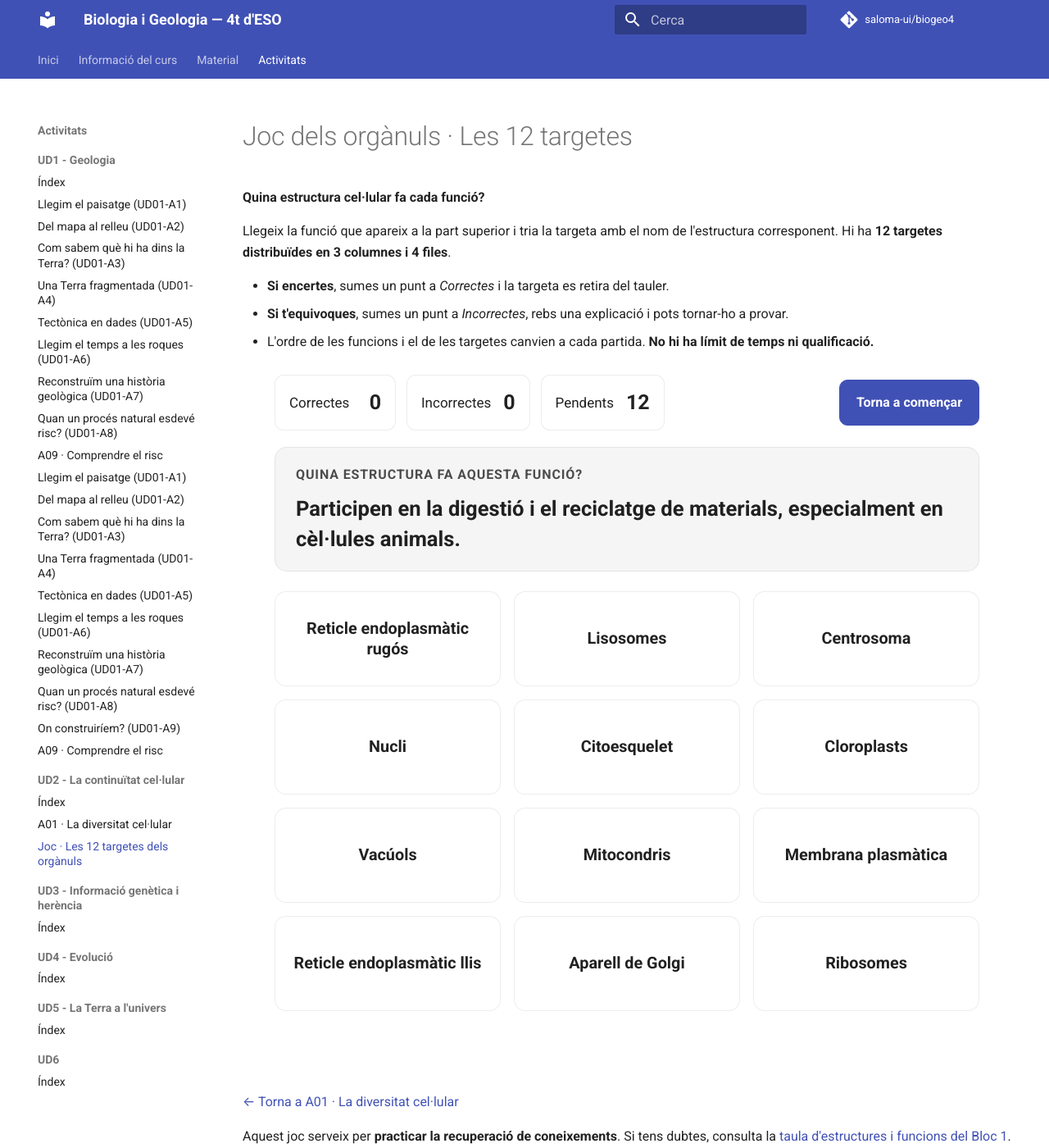
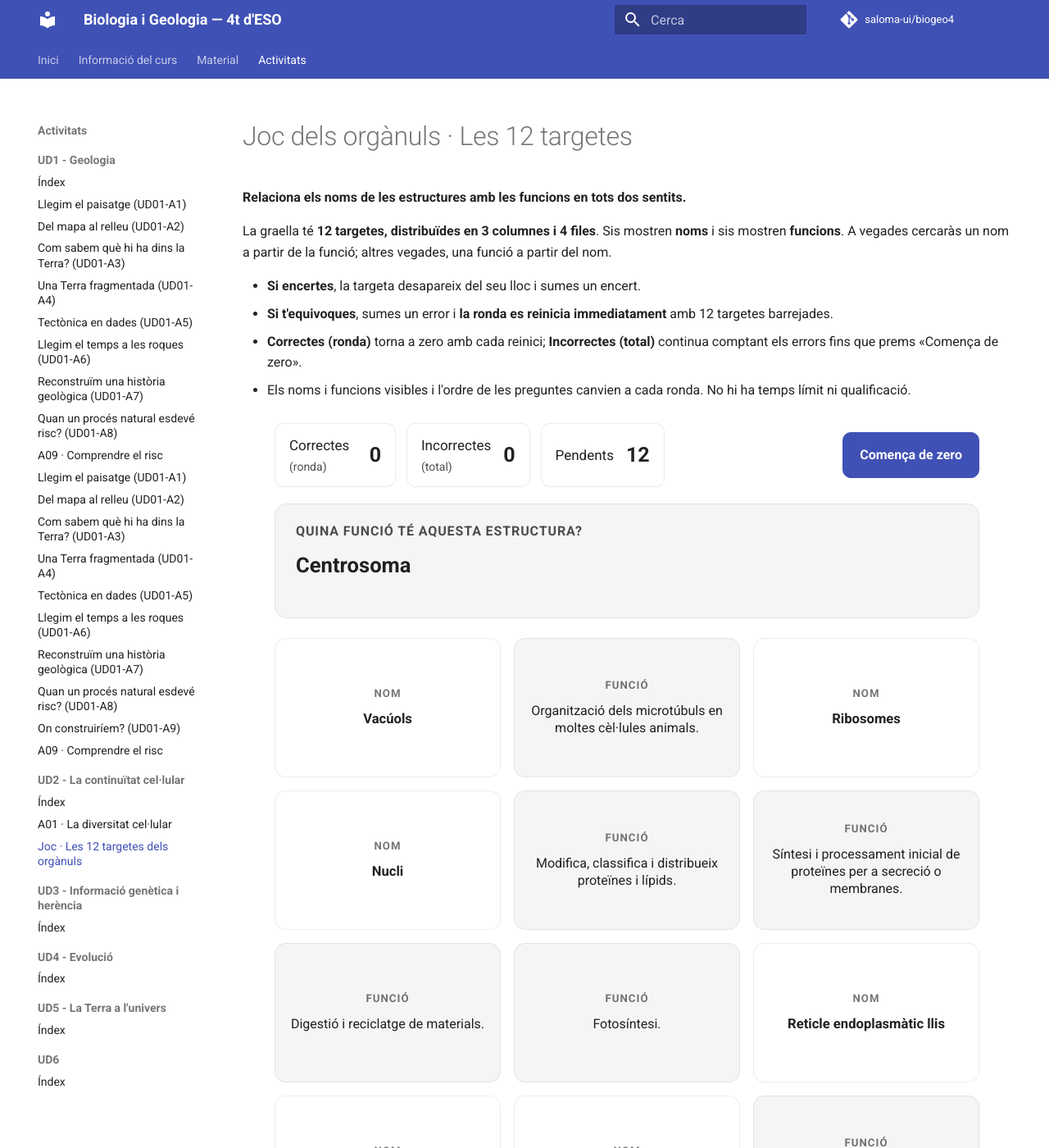
Before and after one commit to saloma-ui/biogeo4, an MkDocs documentation site: the page built from docs/activitats/ud2/organuls/index.md, in a window 1280 px wide and 1400 px high. Shown: the whole window at 82% size. Built offline with MkDocs 1.6.1 and Material for MkDocs 9.7.7, drawn with Linux system fonts in a browser that asks for light colours; comment, search, counter and statistics services are not loaded; some of the changed text lies outside the part shown.

Commit message:
UD02 joc: targetes de noms o funcions, preguntes inverses i reinici en fallar

```diff
--- a/docs/activitats/ud2/organuls/index.md
+++ b/docs/activitats/ud2/organuls/index.md
@@ -7,27 +7,28 @@ hide:
 
 # Joc dels orgànuls · Les 12 targetes
 
-**Quina estructura cel·lular fa cada funció?**
+**Relaciona els noms de les estructures amb les funcions en tots dos sentits.**
 
-Llegeix la funció que apareix a la part superior i tria la targeta amb el nom de l'estructura corresponent. Hi ha **12 targetes distribuïdes en 3 columnes i 4 files**.
+La graella té **12 targetes, distribuïdes en 3 columnes i 4 files**. Sis mostren **noms** i sis mostren **funcions**. A vegades cercaràs un nom a partir de la funció; altres vegades, una funció a partir del nom.
 
-- **Si encertes**, sumes un punt a *Correctes* i la targeta es retira del tauler.
-- **Si t'equivoques**, sumes un punt a *Incorrectes*, rebs una explicació i pots tornar-ho a provar.
-- L'ordre de les funcions i el de les targetes canvien a cada partida. **No hi ha límit de temps ni qualificació.**
+- **Si encertes**, la targeta desapareix del seu lloc i sumes un encert.
+- **Si t'equivoques**, sumes un error i **la ronda es reinicia immediatament** amb 12 targetes barrejades.
+- **Correctes (ronda)** torna a zero amb cada reinici; **Incorrectes (total)** continua comptant els errors fins que prems «Comença de zero».
+- Els noms i funcions visibles i l'ordre de les preguntes canvien a cada ronda. No hi ha temps límit ni qualificació.
 
 <div class="joc-organuls" data-joc-organuls>
   <div class="jo-capcalera">
     <div class="jo-marcador" aria-label="Marcador de la partida">
-      <div class="jo-dada"><span>Correctes</span><strong data-jo-correctes>0</strong></div>
-      <div class="jo-dada"><span>Incorrectes</span><strong data-jo-incorrectes>0</strong></div>
+      <div class="jo-dada"><span>Correctes <small>(ronda)</small></span><strong data-jo-correctes>0</strong></div>
+      <div class="jo-dada"><span>Incorrectes <small>(total)</small></span><strong data-jo-incorrectes>0</strong></div>
       <div class="jo-dada"><span>Pendents</span><strong data-jo-pendents>12</strong></div>
     </div>
-    <button type="button" class="jo-reinicia" data-jo-reinicia>Torna a començar</button>
+    <button type="button" class="jo-reinicia" data-jo-reinicia>Comença de zero</button>
   </div>
 
   <div class="jo-pregunta" aria-live="polite" aria-atomic="true">
-    <p class="jo-etiqueta">QUINA ESTRUCTURA FA AQUESTA FUNCIÓ?</p>
-    <p class="jo-funcio" data-jo-funcio>Carregant la primera funció…</p>
+    <p class="jo-etiqueta" data-jo-etiqueta>PREPARANT LA PREGUNTA…</p>
+    <p class="jo-funcio" data-jo-enunciat>Carregant el joc…</p>
   </div>
 
   <div class="jo-graella" data-jo-graella role="group" aria-label="Dotze targetes de les estructures cel·lulars"></div>
--- a/docs/activitats/ud2/organuls/joc-organuls.css
+++ b/docs/activitats/ud2/organuls/joc-organuls.css
@@ -34,3 +34,24 @@
   .jo-pregunta { padding:.85rem; }
   .jo-reinicia { font-size:.88rem; }
 }
+
+/* Targetes mixtes: 3 columnes per 4 files, sense reordenar-se en encertar. */
+.jo-dada small { display:block; font-size:.7rem; opacity:.8; }
+.jo-graella { grid-template-columns:repeat(3,minmax(0,1fr)); grid-template-rows:repeat(4,minmax(8.5rem,auto)); }
+.jo-casella,.jo-targeta { min-height:8.5rem; }
+.jo-targeta { flex-direction:column; gap:.55rem; padding:.65rem .4rem; }
+.jo-targeta[data-cara="funcio"] { background:var(--md-code-bg-color); }
+.jo-cara-etiqueta { color:var(--md-default-fg-color--light); font-size:.66rem; letter-spacing:.08em; font-weight:700; }
+.jo-cara-contingut { font-size:clamp(.82rem,1.3vw,.98rem); font-weight:600; line-height:1.32; }
+.jo-targeta[data-cara="funcio"] .jo-cara-contingut { font-size:clamp(.8rem,1.12vw,.94rem); font-weight:500; }
+.jo-retroaccio[data-tipus="error"] { border-color:var(--md-default-fg-color--light); }
+@media(max-width:560px) {
+ .jo-dada span { font-size:.71rem; }
+ .jo-dada small { font-size:.66rem; }
+ .jo-graella { grid-template-rows:repeat(4,minmax(10rem,auto)); }
+ .jo-casella,.jo-targeta { min-height:10rem; }
+ .jo-targeta { padding:.42rem .25rem; }
+ .jo-cara-etiqueta { font-size:.58rem; }
+ .jo-cara-contingut { font-size:.77rem; }
+ .jo-targeta[data-cara="funcio"] .jo-cara-contingut { font-size:.73rem; }
+}
--- a/docs/activitats/ud2/organuls/joc-organuls.js
+++ b/docs/activitats/ud2/organuls/joc-organuls.js
@@ -19,6 +19,8 @@
   ];
 
   const perId = new Map(estructures.map(item => [item.id, item]));
+  const breus = ["Regula els intercanvis amb l'exterior.","Conté l'ADN eucariota i regula l'activitat.","Sintetitzen proteïnes.","Síntesi i processament inicial de proteïnes per a secreció o membranes.","Síntesi de lípids i regulació del calci.","Modifica, classifica i distribueix proteïnes i lípids.","Respiració cel·lular i producció d'ATP.","Digestió i reciclatge de materials.","Emmagatzematge i turgència en plantes.","Fotosíntesi.","Forma, organització interna i moviment cel·lular.","Organització dels microtúbuls en moltes cèl·lules animals."];
+  const abreujada = new Map(estructures.map((item, i) => [item.id, breus[i]]));
 
   function barreja(array) {
     const copia = [...array];
@@ -34,7 +36,8 @@
     arrel.dataset.joInicialitzat = "true";
 
     const graella = arrel.querySelector("[data-jo-graella]");
-    const funcio = arrel.querySelector("[data-jo-funcio]");
+    const etiqueta = arrel.querySelector("[data-jo-etiqueta]");
+    const enunciat = arrel.querySelector("[data-jo-enunciat]");
     const retroaccio = arrel.querySelector("[data-jo-retroaccio]");
     const correctesEl = arrel.querySelector("[data-jo-correctes]");
     const incorrectesEl = arrel.querySelector("[data-jo-incorrectes]");
@@ -42,11 +45,8 @@
     const final = arrel.querySelector("[data-jo-final]");
     const resum = arrel.querySelector("[data-jo-resum]");
 
-    let ordreFuncions = [];
-    let actual = 0;
-    let pendents = new Set();
-    let correctes = 0;
-    let incorrectes = 0;
+    let ordre = [], posicio = 0, pendents = new Set(), cares = new Map();
+    let correctes = 0, incorrectes = 0;
 
     function actualitzaMarcador() {
       correctesEl.textContent = String(correctes);
@@ -54,74 +54,95 @@
       pendentsEl.textContent = String(pendents.size);
     }
 
-    function escriuRetroaccio(missatge, esError) {
+    function informa(missatge, tipus) {
       retroaccio.textContent = missatge;
-      retroaccio.dataset.tipus = esError ? "error" : "correcte";
+      if (tipus) retroaccio.dataset.tipus = tipus;
+      else delete retroaccio.dataset.tipus;
     }
 
-    function mostraFuncio() {
-      if (actual < ordreFuncions.length) {
-        const item = perId.get(ordreFuncions[actual]);
-        funcio.textContent = item.funcio;
+    function mostraPregunta() {
+      if (posicio >= ordre.length) {
+        etiqueta.textContent = "RONDA COMPLETADA";
+        enunciat.textContent = "Has identificat les 12 estructures i funcions.";
+        final.hidden = false;
+        resum.textContent = "Correctes: " + correctes + " · Incorrectes acumulades: " + incorrectes + ".";
+        return;
+      }
+      const id = ordre[posicio];
+      const item = perId.get(id);
+      if (cares.get(id) === "nom") {
+        etiqueta.textContent = "QUINA ESTRUCTURA FA AQUESTA FUNCIÓ?";
+        enunciat.textContent = item.funcio;
       } else {
-        funcio.textContent = "Partida completada: totes les estructures identificades.";
-        final.hidden = false;
-        resum.textContent = "Correctes: " + correctes + " · Incorrectes: " + incorrectes + ". Pots tornar a jugar per consolidar les funcions.";
+        etiqueta.textContent = "QUINA FUNCIÓ TÉ AQUESTA ESTRUCTURA?";
+        enunciat.textContent = item.nom;
       }
     }
 
-    function tria(id, boto, casella) {
-      if (!pendents.has(id) || actual >= ordreFuncions.length) return;
-      const itemTriat = perId.get(id);
-
-      if (id === ordreFuncions[actual]) {
-        correctes += 1;
-        pendents.delete(id);
-        boto.disabled = true;
-        casella.classList.add("jo-resolta");
-        casella.setAttribute("aria-label", "Targeta retirada");
-        actual += 1;
-        escriuRetroaccio("Correcte! " + itemTriat.nom + " correspon a la funció anterior.", false);
-        mostraFuncio();
-      } else {
-        incorrectes += 1;
-        escriuRetroaccio("No és " + itemTriat.nom + ". La seva funció és: " + itemTriat.funcio + " Torna-ho a provar.", true);
-      }
-      actualitzaMarcador();
-    }
-
-    function iniciaRonda() {
-      ordreFuncions = barreja(estructures.map(item => item.id));
-      actual = 0;
-      pendents = new Set(estructures.map(item => item.id));
+    function iniciaRonda(conservaErrors = false, missatge = "") {
+      const ids = barreja(estructures.map(e => e.id));
+      const ambFuncio = new Set(ids.slice(0, 6));
+      cares = new Map(ids.map(id => [id, ambFuncio.has(id) ? "funcio" : "nom"]));
+      ordre = barreja(ids);
+      posicio = 0;
+      pendents = new Set(ids);
       correctes = 0;
-      incorrectes = 0;
-      retroaccio.textContent = "";
-      delete retroaccio.dataset.tipus;
+      if (!conservaErrors) incorrectes = 0;
       final.hidden = true;
       graella.replaceChildren();
-
       barreja(estructures).forEach(item => {
         const casella = document.createElement("div");
         casella.className = "jo-casella";
         const boto = document.createElement("button");
         boto.type = "button";
         boto.className = "jo-targeta";
-        boto.textContent = item.nom;
+        const cara = cares.get(item.id);
+        boto.dataset.cara = cara;
+        const contingut = cara === "nom" ? item.nom : abreujada.get(item.id);
+        boto.setAttribute("aria-label", (cara === "nom" ? "Nom: " : "Funció: ") + contingut);
+        const titol = document.createElement("span");
+        titol.className = "jo-cara-etiqueta";
+        titol.textContent = cara === "nom" ? "NOM" : "FUNCIÓ";
+        const text = document.createElement("span");
+        text.className = "jo-cara-contingut";
+        text.textContent = contingut;
+        boto.append(titol, text);
         boto.addEventListener("click", () => tria(item.id, boto, casella));
         casella.appendChild(boto);
         graella.appendChild(casella);
       });
+      actualitzaMarcador();
+      mostraPregunta();
+      informa(missatge, missatge ? "error" : "");
+    }
 
-      actualitzaMarcador();
-      mostraFuncio();
+    function tria(id, boto, casella) {
+      if (!pendents.has(id) || posicio >= ordre.length) return;
+      if (id === ordre[posicio]) {
+        correctes += 1;
+        pendents.delete(id);
+        boto.disabled = true;
+        casella.classList.add("jo-resolta");
+        casella.setAttribute("aria-label", "Targeta retirada");
+        posicio += 1;
+        actualitzaMarcador();
+        mostraPregunta();
+        informa("Correcte! " + perId.get(id).nom + ": " + perId.get(id).funcio, "correcte");
+      } else {
+        incorrectes += 1;
+        const esperat = perId.get(ordre[posicio]);
+        const triat = perId.get(id);
+        iniciaRonda(true, "Incorrecte. La resposta era " + esperat.nom +
+          " (" + esperat.funcio + "). Has triat " + triat.nom +
+          ". La ronda s'ha reiniciat amb les 12 targetes barrejades.");
+      }
     }
 
     arrel.querySelectorAll("[data-jo-reinicia]").forEach(boto => {
-      boto.addEventListener("click", iniciaRonda);
+      boto.addEventListener("click", () => iniciaRonda(false));
     });
 
-    iniciaRonda();
+    iniciaRonda(false);
   }
 
   function inicialitzaPagina() {
```
Also changed, not shown: docs/activitats/ud2/diversitat-cellular/index.md (+1 -1 lines).
